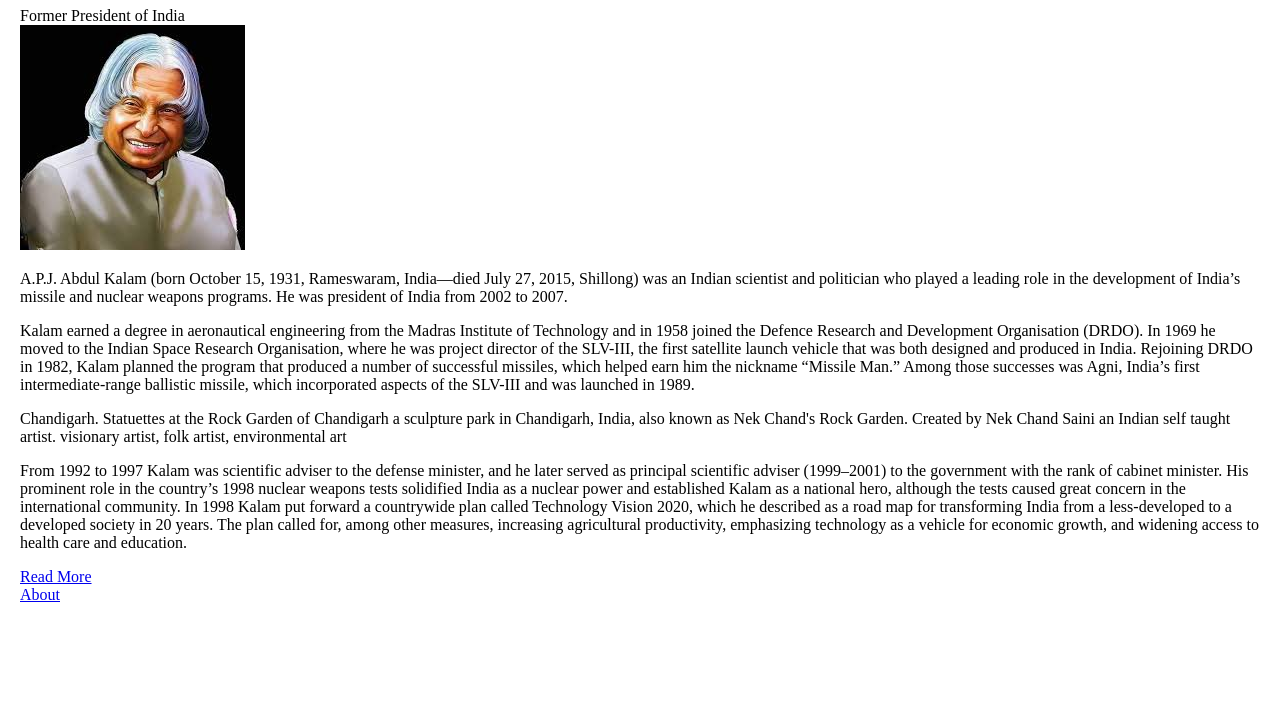
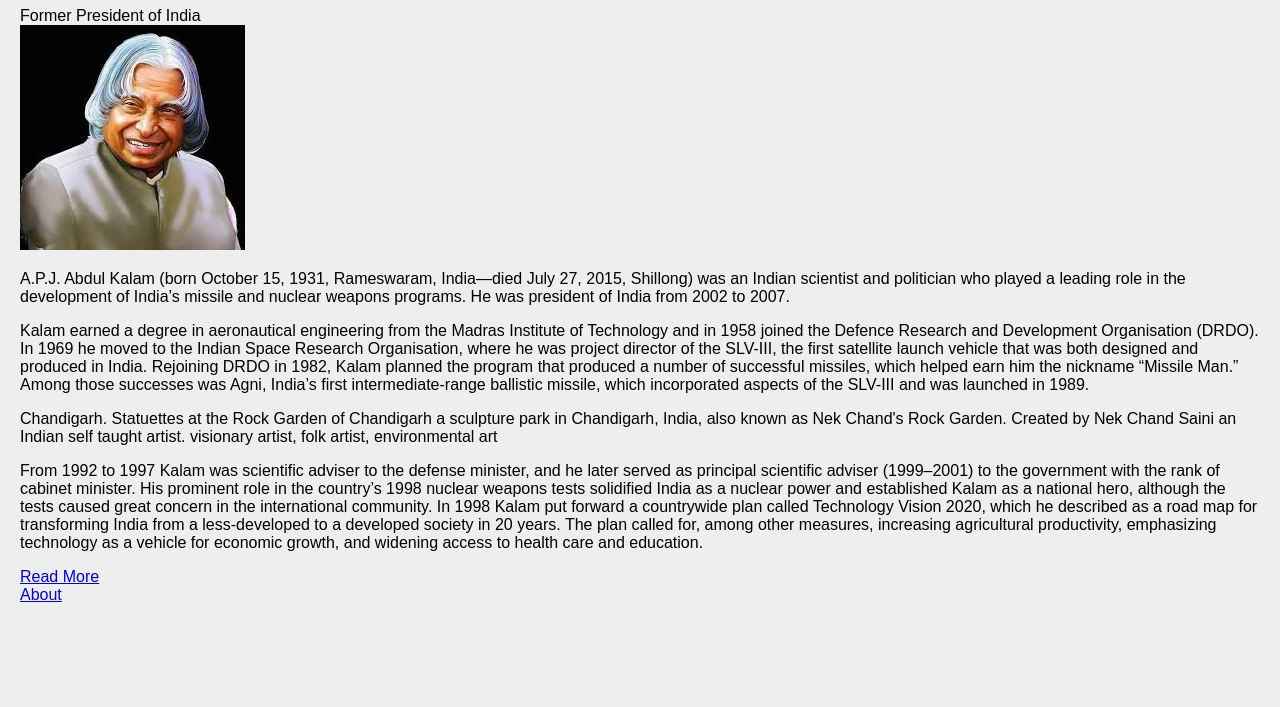
Before and after one commit to Shivanimehta17/test, a plain HTML site: page index.html in a window 1280 px wide. Shown: the part 93-800 px from the top of the page. Drawn offline with Linux system fonts and the light colour scheme.

Commit message:
change bg

```diff
--- a/style.css
+++ b/style.css
@@ -1,4 +1,6 @@
 body {
   margin: 10px;
   padding: 10px;
+  background-color: #eee;
+  font-family: sans-serif;
 }
```
